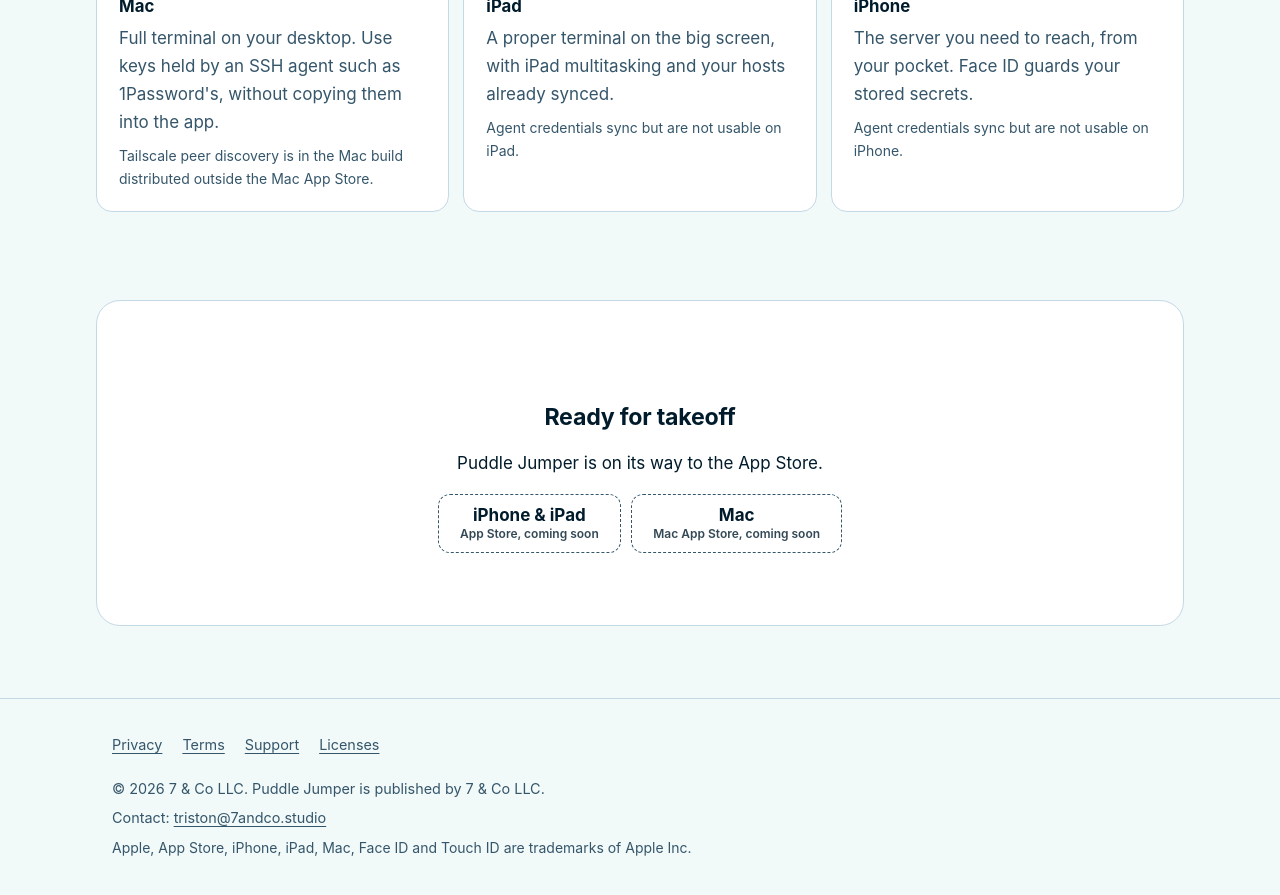
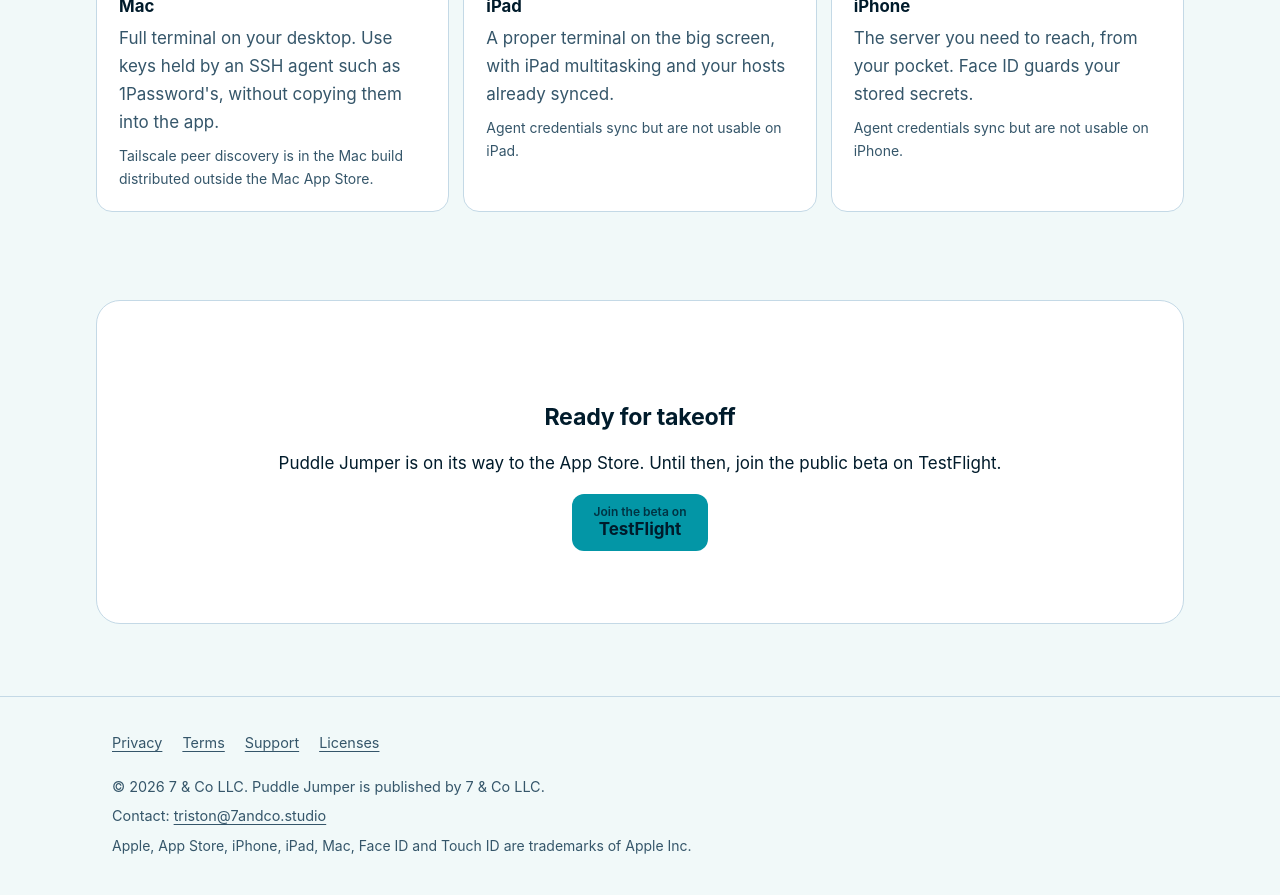
Before and after one commit to TristonYoder/puddle-site, a Jekyll site: the page built from index.md, in a window 1280 px wide and 900 px high, scrolled down 2306 px. Shown: the top 895 px of the window. Built offline with Jekyll 4.4.1, drawn with Linux system fonts in a browser that asks for light colours; some of the changed text lies outside the part shown.

Commit message:
feat: TestFlight beta badge in place of coming soon

```diff
--- a/_config.yml
+++ b/_config.yml
@@ -17,10 +17,12 @@
 copyright_year: 2026
 
 # App Store links. Leave blank until the apps are live; badges then switch
-# from "Coming soon" to real links automatically.
+# to real links automatically. Until then the TestFlight beta link is shown
+# (or "Coming soon" if that is blank too).
 app_store:
   ios_url: ""
   mac_url: ""
+  testflight_url: "https://testflight.apple.com/join/4WHfXsgB"
 
 # Legal dates shown on the legal pages.
 legal:
--- a/_includes/badges.html
+++ b/_includes/badges.html
@@ -1,13 +1,16 @@
-{%- comment -%} Download buttons. Real links appear once app_store.*_url are set in _config.yml. {%- endcomment -%}
+{%- comment -%} Download buttons. Real links appear once app_store.*_url are set in _config.yml; until then a TestFlight beta button shows if app_store.testflight_url is set. {%- endcomment -%}
 <div class="badges">
 {%- if site.app_store.ios_url != "" %}
 <a class="btn" href="{{ site.app_store.ios_url }}">App Store for iPhone &amp; iPad</a>
-{%- else %}
-<span class="btn soon" role="note">iPhone &amp; iPad <small>App Store, coming soon</small></span>
 {%- endif %}
 {%- if site.app_store.mac_url != "" %}
 <a class="btn" href="{{ site.app_store.mac_url }}">Mac App Store</a>
+{%- endif %}
+{%- if site.app_store.ios_url == "" and site.app_store.mac_url == "" %}
+{%- if site.app_store.testflight_url != "" %}
+<a class="btn" href="{{ site.app_store.testflight_url }}"><small>Join the beta on</small> TestFlight</a>
 {%- else %}
-<span class="btn soon" role="note">Mac <small>Mac App Store, coming soon</small></span>
+<span class="btn soon" role="note">iPhone, iPad &amp; Mac <small>App Store, coming soon</small></span>
+{%- endif %}
 {%- endif %}
 </div>
--- a/index.md
+++ b/index.md
@@ -64,7 +64,7 @@
 
 ## Ready for takeoff
 
-Puddle Jumper is on its way to the App Store.
+Puddle Jumper is on its way to the App Store. Until then, join the public beta on TestFlight.
 
 {% include badges.html %}
 
```
